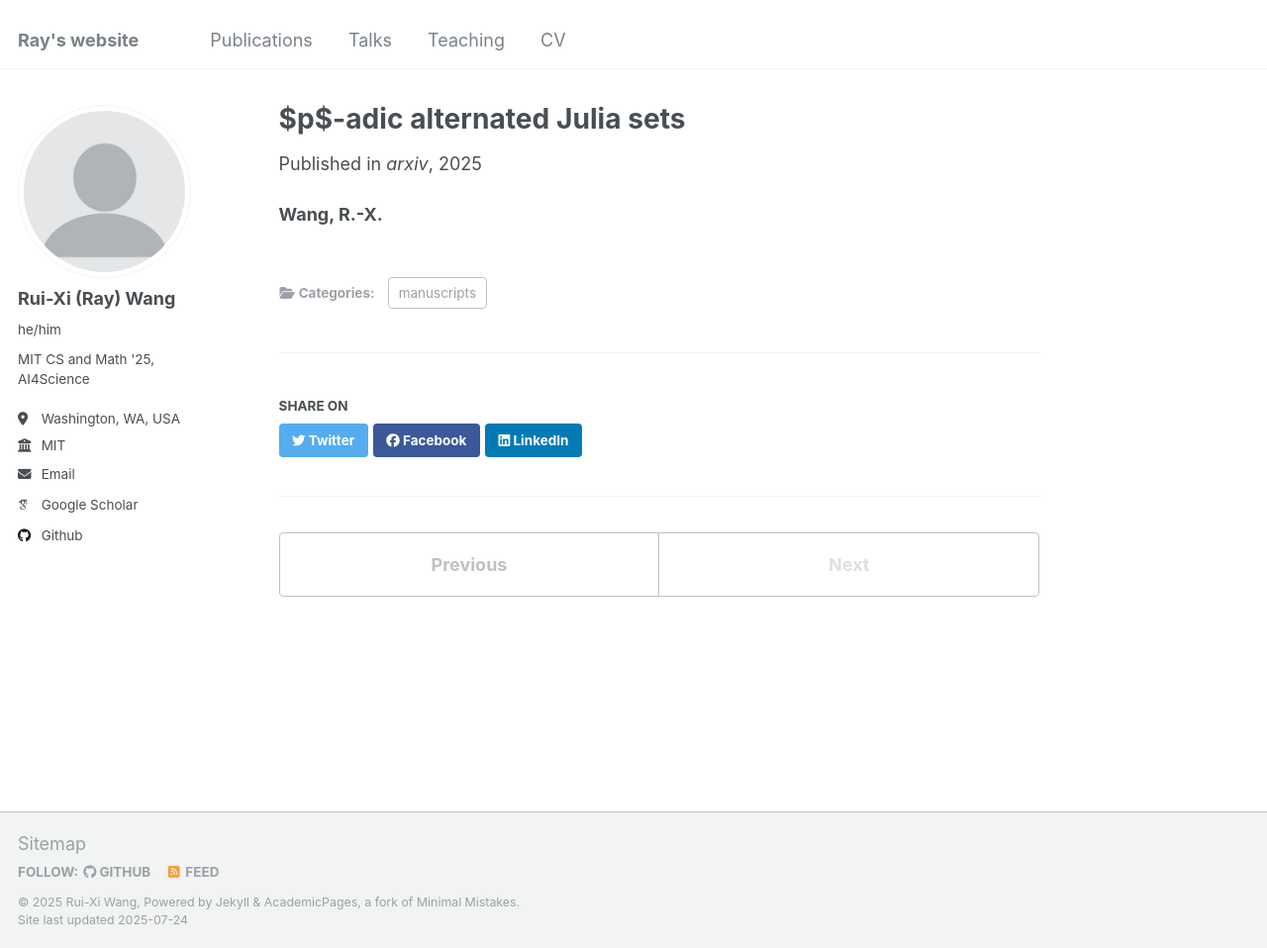
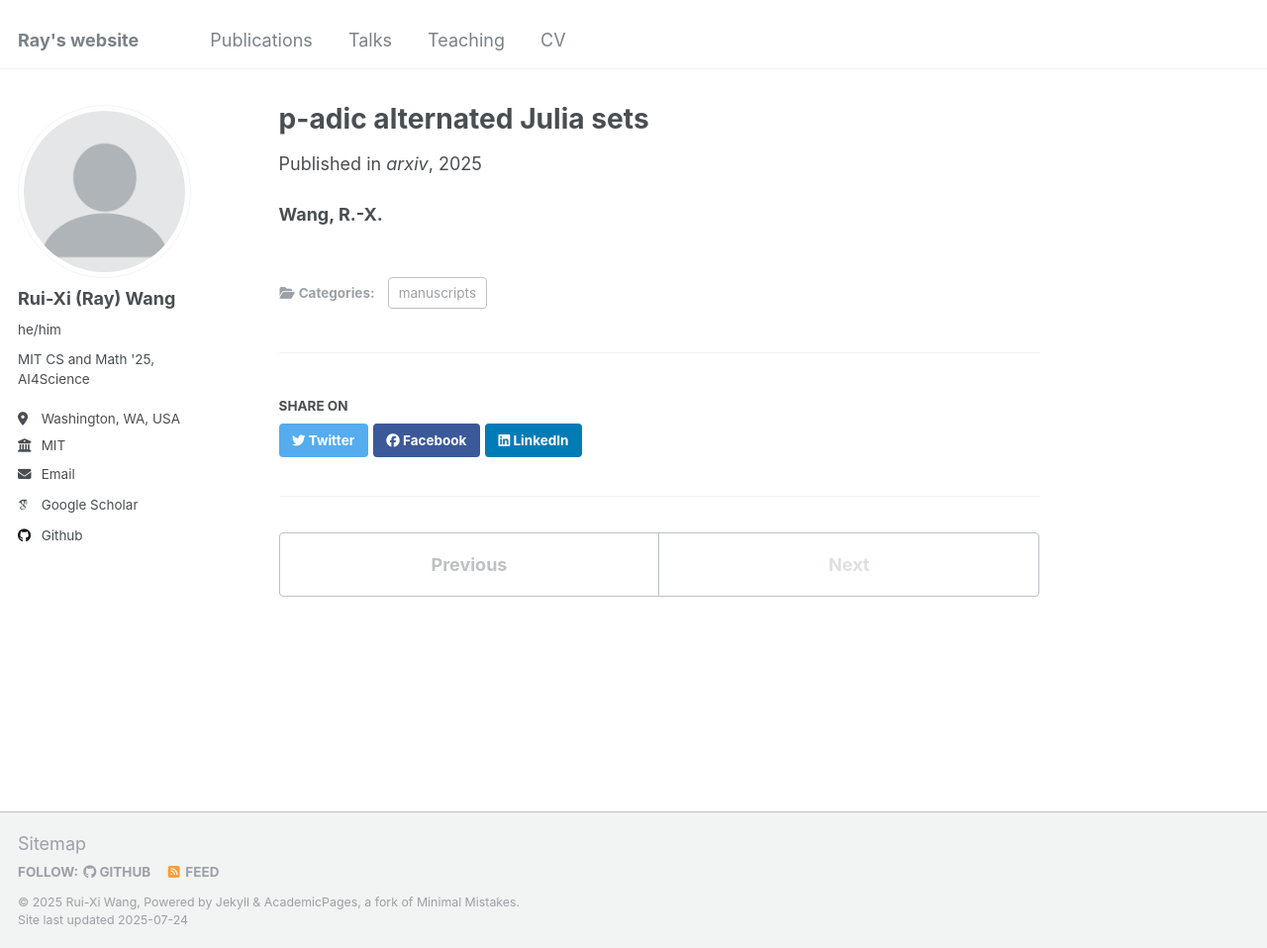
Before and after one commit to RuiXiWangTW/RuiXiWangTW.github.io, a Jekyll site: the page built from _publications/2025-07-01-p-adic-alternated-julia-set.md, in a window 1280 px wide and 958 px high. Shown: the whole window at 99% size. Built offline with Jekyll 4.4.1, drawn with Linux system fonts in a browser that asks for light colours; some web fonts are replaced.

Commit message:
remove dollar sign

```diff
--- a/_publications/2025-07-01-p-adic-alternated-julia-set.md
+++ b/_publications/2025-07-01-p-adic-alternated-julia-set.md
@@ -1,5 +1,5 @@
 ---
-title: "$p$-adic alternated Julia sets"
+title: "p-adic alternated Julia sets"
 collection: publications
 category: manuscripts
 date: 2025-07-02
```
